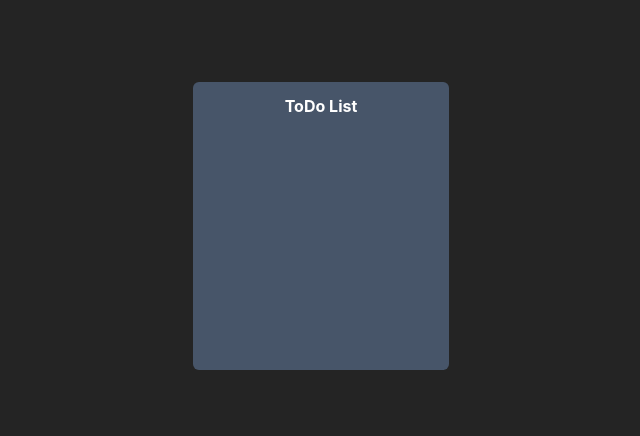
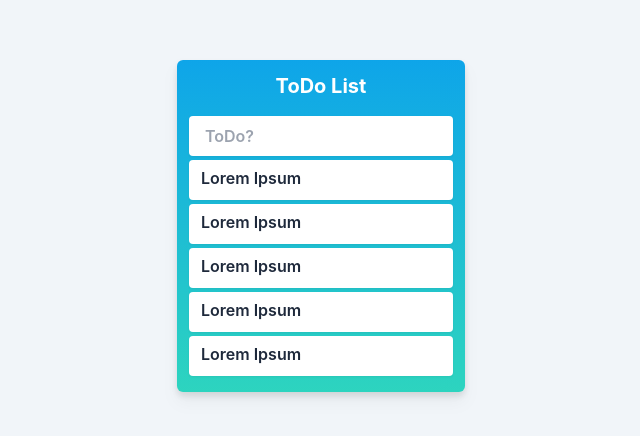
Before and after one commit to AiroldiFederico/ToDo-React, a React (Vite) app: page / in a window 1280 px wide. Shown: the part 174-610 px from the top of the page, without its empty margins (319-959 px from the left). Built offline with nearby package versions, Linux system fonts and the light colour scheme.

Commit message:
Creazione oggetti task

```diff
--- a/src/App.jsx
+++ b/src/App.jsx
@@ -7,7 +7,7 @@ import MainComp from "./components/MainComp";
 function App() {
   return (
     <>
-      <div className=" w-screen h-screen justify-center flex items-center">
+      <div className=" w-screen h-screen justify-center flex items-center bg-slate-100">
         <MainComp></MainComp>
       </div>
     </>
--- /dev/null
+++ b/src/components/CreateTask.jsx
@@ -0,0 +1,9 @@
+export default function CreateTask() {
+  return (
+    <input
+      type="text"
+      className="block w-full h-10 pl-1 rounded drop-shadow-sm bg-white text-slate-600 font-semibold leading-9 indent-3 mb-1 ring-inset focus:outline-none placeholder:text-gray-400"
+      placeholder="ToDo?"
+    />
+  );
+}
--- a/src/components/MainComp.jsx
+++ b/src/components/MainComp.jsx
@@ -1,7 +1,21 @@
+import TaskComp from "./TaskComp"
+import CreateTask from "./CreateTask";
+
+
+
 export default function MainComp() {
   return (
-    <div className="text-white w-64 bg-slate-600 h-72 text-center rounded-md p-3">
-      <h2 className="font-bold">ToDo List</h2>
+    <div className="text-white w-72 h-auto bg-gradient-to-b from-sky-500 to-teal-400 text-center rounded-md p-3 drop-shadow-lg">
+      <h2 className="font-bold mb-4 text-xl">ToDo List</h2>
+
+      <CreateTask></CreateTask>
+
+      <TaskComp></TaskComp>
+      <TaskComp></TaskComp>
+      <TaskComp></TaskComp>
+      <TaskComp></TaskComp>
+      <TaskComp></TaskComp>
+
     </div>
   );
 }
--- /dev/null
+++ b/src/components/TaskComp.jsx
@@ -0,0 +1,7 @@
+export default function TaskComp() {
+  return (
+    <div className="rounded drop-shadow-sm h-10 bg-white text-slate-800 text-left font-semibold leading-9 indent-3 mb-1">
+      Lorem Ipsum
+    </div>
+  );
+}
```
